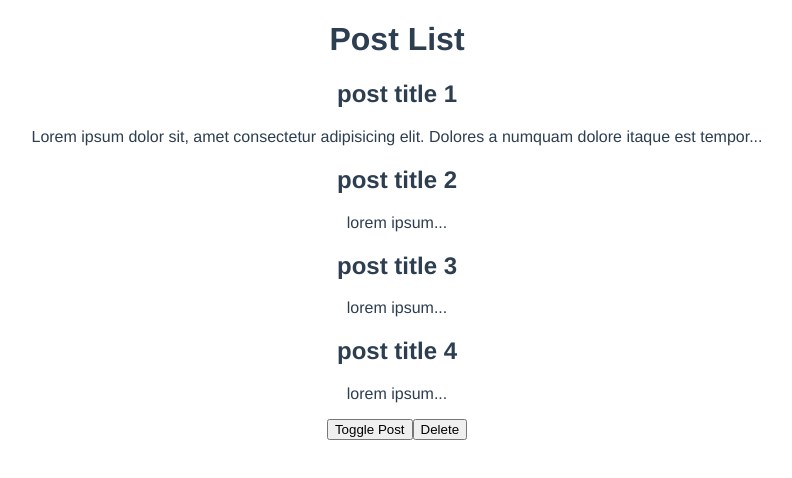
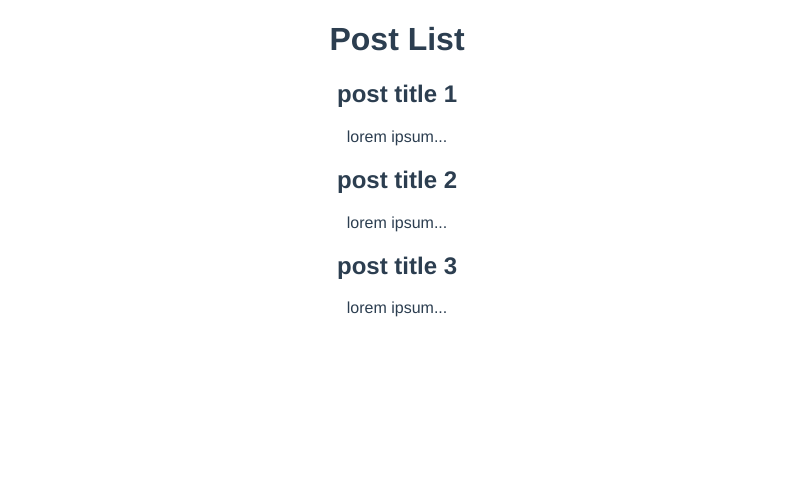
Before and after one commit to Kevin-Phon/composition-api, a Vue app: page / in a window 1280 px wide. Shown: the top 478 px of the page, without its empty margins (243-1035 px from the left). Built offline with nearby package versions, Linux system fonts and the light colour scheme; data requests are answered from the project's data file.

Commit message:
new pj start(fetching datas with async and await in composition api)

```diff
--- /dev/null
+++ b/database/db.json
@@ -0,0 +1,20 @@
+{
+    "posts":[
+        {
+            "title":"post title 1",
+            "body":"lorem ipsum",
+            "id":1
+        },
+        {
+            "title":"post title 2",
+            "body":"lorem ipsum",
+            "id":2
+        },
+        {
+            "title":"post title 3",
+            "body":"lorem ipsum",
+            "id":3
+        }
+    ]
+
+}
--- a/package.json
+++ b/package.json
@@ -4,7 +4,8 @@
   "private": true,
   "scripts": {
     "serve": "vue-cli-service serve",
-    "build": "vue-cli-service build"
+    "build": "vue-cli-service build",
+    "dev": "json-server --watch database/db.json"
   },
   "dependencies": {
     "core-js": "^3.8.3",
--- a/src/components/PostsList.vue
+++ b/src/components/PostsList.vue
@@ -6,15 +6,13 @@
 </template>
 
 <script>
-import { onMounted, onUnmounted, onUpdated } from '@vue/runtime-core'
+
 import SinglePost from './SinglePost'
 export default {
   components: { SinglePost },
     props:['posts'],
     setup(props){
-        onMounted(()=>console.log("component mounted"))
-        onUnmounted(()=>{console.log("component unmounted")})
-        onUpdated(()=>{console.log("data updated")})
+
     }
 }
 </script>
--- a/src/views/HomeView.vue
+++ b/src/views/HomeView.vue
@@ -1,27 +1,42 @@
 <template>
-  <div v-if="showPost">
-    <PostsList :posts="posts"></PostsList>
-  </div>
-  <button @click="showPost=!showPost">Toggle Post</button>
-  <button @click="posts.pop()">Delete</button>
+    <div class="home">
+      <div v-if="error">
+        {{error}}
+      </div>
+      <div v-if="posts.length>0">
+        <PostsList :posts="posts"></PostsList>
+      </div>
+      <div v-else>
+        <loading class=""></loading>
+      </div>
+    </div>
 </template>
 
 <script>
+import { ref } from '@vue/reactivity'
 import PostsList from '../components/PostsList'
-import { ref } from '@vue/reactivity'
 
 export default {
   components: { PostsList },
   setup(){
-    let showPost = ref(true)
-    let posts = ref([
-      {title:"post title 1",body:"Lorem ipsum dolor sit, amet consectetur adipisicing elit. Dolores a numquam dolore itaque est tempora, deserunt, nam earum aperiam dolor deleniti error perferendis quod. Nostrum quod eos velit ea laudantium. Lorem, ipsum dolor sit amet consectetur adipisicing elit. Aut, dolorum. Soluta at suscipit illum quos, delectus in nobis dolores fuga tempora sapiente! Adipisci quaerat, eveniet placeat consequatur qui rerum dicta.",id:1},
-      {title:"post title 2",body:"lorem ipsum",id:2},
-      {title:"post title 3",body:"lorem ipsum",id:3},
-      {title:"post title 4",body:"lorem ipsum",id:4}
-    ])
+    let error = ref("")
+    let posts = ref([])
 
-    return {posts,showPost}
+    let load=async()=>{
+      try{
+        let response = await fetch('http://localhost:3000/posts') //fetch is a promise so use await
+        if(response.status===404){
+          throw new Error('Not Found URL')
+        }
+        let datas = await response.json() //response.json() is a promise so use await
+        posts.value = datas
+      }
+      catch(err){
+        error.value = err.message
+      }
+    }
+    load()
+    return {posts,error}
   }
 }
 </script>
```
